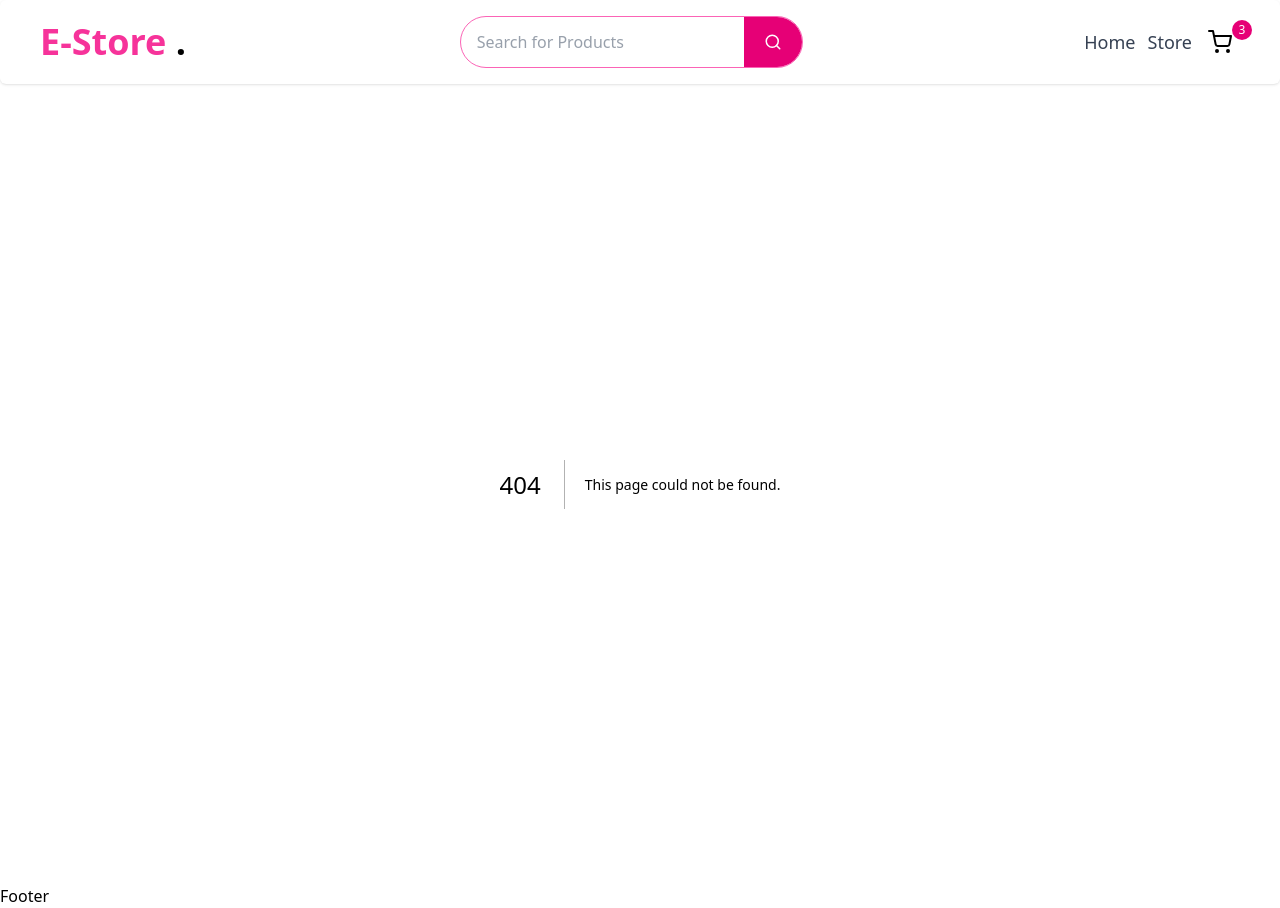
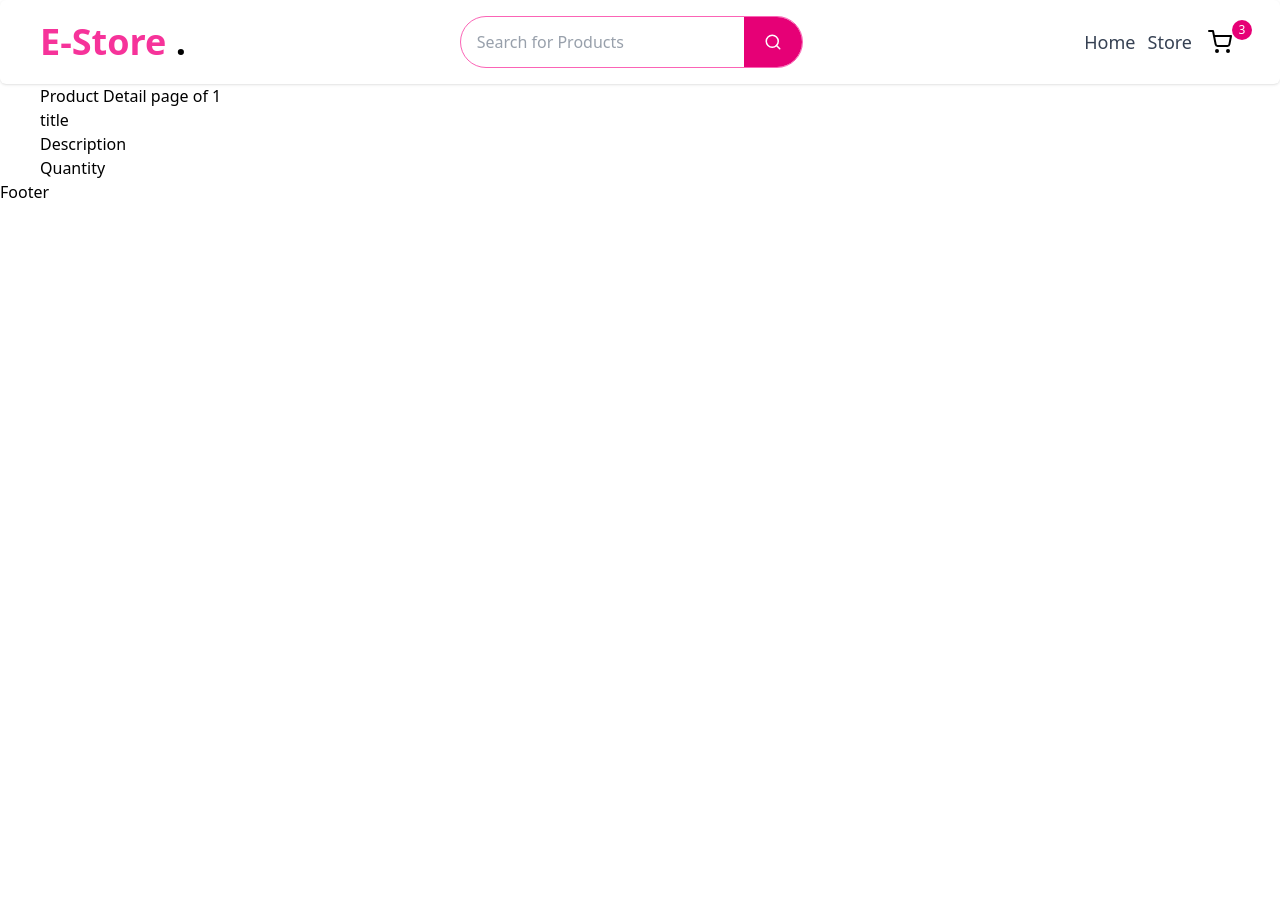
Before and after one commit to jordan7510/NextJS-Estore, a Next.js app: page /store/1 in a window 1280 px wide. Before the commit this address had no page. After the commit the page ends 800 px from the top, so only its background shows below. Built offline with nearby package versions, Linux system fonts and the light colour scheme; no server answers.

Commit message:
working on product page

```diff
--- /dev/null
+++ b/src/app/store/[id]/page.jsx
@@ -0,0 +1,35 @@
+import Container from "@/components/Container";
+import { getProductById, getProducts } from "@/library";
+import Image from "next/image";
+
+export default async function ProductPage({ params }) {
+    const { id } = await params;
+    const product = await getProductById(id);
+    console.log("product by id",product);
+
+    return (
+        <Container>
+            <div>Product Detail page of {id}</div>
+            <div>
+                <div>
+                    {/* <Image
+                    src={product?.image}
+                    /> */}
+                </div>
+                <div>
+                    <div>
+                        <h2>title</h2>
+                        <p>Description</p>
+                    </div>
+                    <div>
+                        <button>Quantity</button>
+                    </div>
+                    <div>
+
+                    </div>
+
+                </div>
+            </div>
+        </Container>
+    )
+}
--- a/src/app/store/page.jsx
+++ b/src/app/store/page.jsx
@@ -8,7 +8,6 @@ export default async function StorePage() {
   const categories = await getCategories();
 
 
-
   return (
     <Container>
       <StoreClient products={products} categories={["All",...categories]}/>
--- a/src/app/store/product-details/[id]/page.jsx
+++ /dev/null
@@ -1,7 +0,0 @@
-import React from 'react'
-
-export default function ProductDetails() {
-  return (
-    <div>Product Details</div>
-  )
-}
--- a/src/components/home/ProductsCard.jsx
+++ b/src/components/home/ProductsCard.jsx
@@ -1,11 +1,13 @@
 "use client"
 import Image from 'next/image'
 import React, { useState } from 'react'
+import Link from 'next/link'
 
 export default function ProductsCard({ product }) {
 
     return (
-        <div className='max-w-56 flex flex-col justify-between shadow-lg my-10 bg-slate-50 rounded-lg hover:scale-105 transition-transform duration-300 ease-in-out' >
+
+        <div className='max-w-56 flex flex-col justify-between shadow-lg my-10 bg-slate-50 rounded-lg hover:scale-105 transition-transform duration-300 ease-in-out ' >
             <div className='px-2 flex justify-center'>
                 <Image
                     src={product?.image}
@@ -17,8 +19,10 @@ export default function ProductsCard({ product }) {
                 />
             </div>
             <div className='px-2 py-1'>
-                <p className='min-h-[3rem] md:text-[12px] sm:text-[10px] text-[8px] font-medium text-gray-950 mb-1'>{product.title}</p>
-                <p className='text-md font-semibold text-gray-800 mb-1'>{`Rs.${product?.price}`}</p>
+                <Link href={`/store/${product?.id}`}>
+                    <p className='min-h-[3rem] md:text-[12px] sm:text-[10px] text-[8px] font-medium text-gray-950 mb-1 hover:text-gray-500 duration-300'>{product?.title}</p>
+                </Link>
+                <p className='text-md font-semibold text-gray-800 mb-1'>{`$${product?.price}.00`}</p>
             </div>
             <div className='px-2 w-full pb-2 mx-auto'>
                 <button className='w-full mb-1 font-semibold bg-pink-600 text-white px-2 py-1 rounded-md cursor-pointer'>Buy Now</button>
--- a/src/components/store/StoreClient.jsx
+++ b/src/components/store/StoreClient.jsx
@@ -9,7 +9,7 @@ export default function StoreClient({ products, categories }) {
         : products.filter(p => p.category === selectedCategory)
 
     return (
-        <div className='grid grid-cols-5 h-[100vh-80px] min-h[100vh - 80px] gap-4'>
+        <div className='grid grid-cols-5 h-[100vh-80px] gap-4'>
             <CategoryListing
                 categories={categories}
                 selectedCategory={selectedCategory}
@@ -33,7 +33,7 @@ const CategoryListing = ({ categories, selectedCategory, setSelectedCategory })
 }
 
 const ProductListing = ({ filteredProducts }) => {
-    return <div className='col-span-4 grid grid-cols-4 mt-2 shadow-md'>
+    return <div className='col-span-4 grid grid-cols-4 mt-2 h-[85vh] overflow-y-scroll scrollbar-hidden shadow-md'>
         {
             filteredProducts.length > 0 ? (
                 filteredProducts.map((fp, i) => {
--- a/src/library.js
+++ b/src/library.js
@@ -15,4 +15,18 @@ const getProducts = async () => {
     }
 }
 
-export { getCategories, getProducts }
+const getProductById = async (id) => {
+
+    console.log("getProduct by id", id);
+
+    try {
+        const response = await axios.get(`https://fakestoreapi.in/api/products/${id}`)
+        const data = response.data.products
+        console.log("get prod by id", data);
+        return data
+    } catch (error) {
+        console.error(error)
+    }
+}
+
+export { getCategories, getProducts,getProductById }
```
